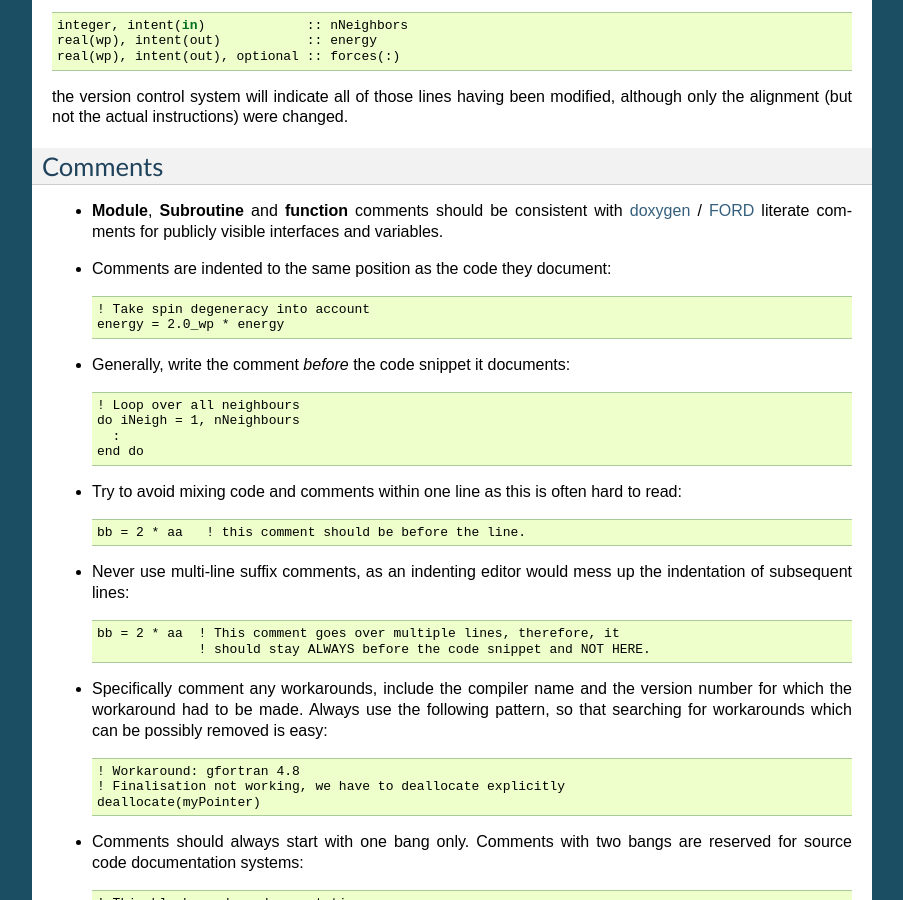
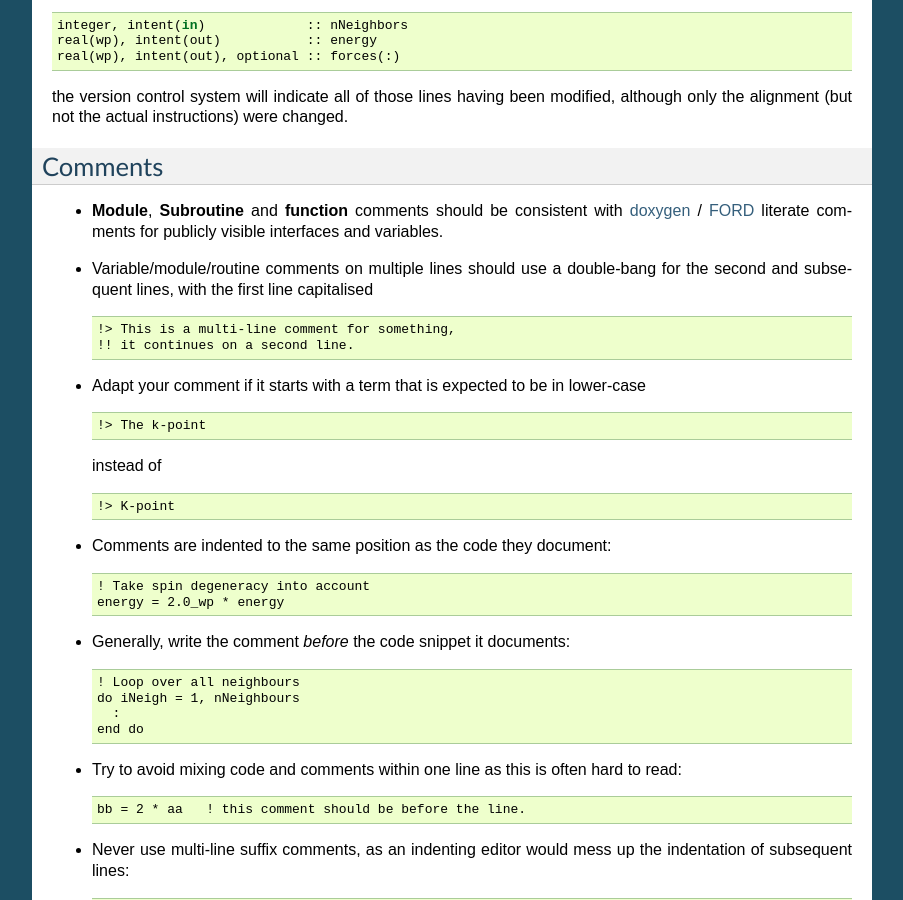
Before and after one commit to dftbplus/develguide, a Sphinx documentation site: the page built from docs/fortranstyle.rst, in a window 1280 px wide and 900 px high, scrolled down 3539 px. Shown: the whole window, without its empty margins (198-1101 px from the left). Built offline with Sphinx 7.4.7, drawn with Linux system fonts in a browser that asks for light colours.

Commit message:
Suggested comment formatting as currently used

```diff
--- a/docs/fortranstyle.rst
+++ b/docs/fortranstyle.rst
@@ -229,6 +229,22 @@ Comments
   <https://github.com/cmacmackin/ford>`_ literate comments for publicly visible
   interfaces and variables.
 
+* Variable/module/routine comments on multiple lines should use a
+  double-bang for the second and subsequent lines, with the first line
+  capitalised ::
+
+    !> This is a multi-line comment for something,
+    !! it continues on a second line.
+
+* Adapt your comment if it starts with a term that is expected to be in
+  lower-case ::
+
+    !> The k-point
+
+  instead of ::
+
+    !> K-point
+
 * Comments are indented to the same position as the code they document::
 
       ! Take spin degeneracy into account
```
